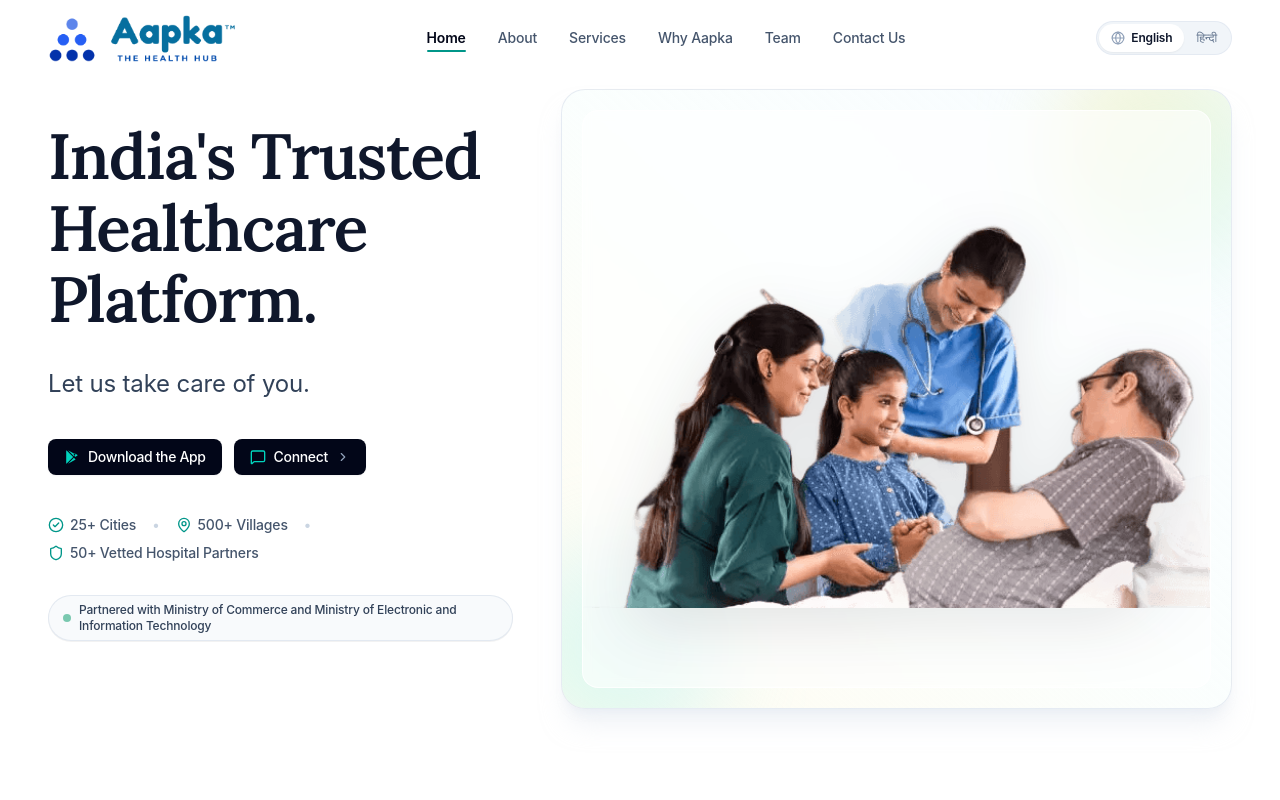
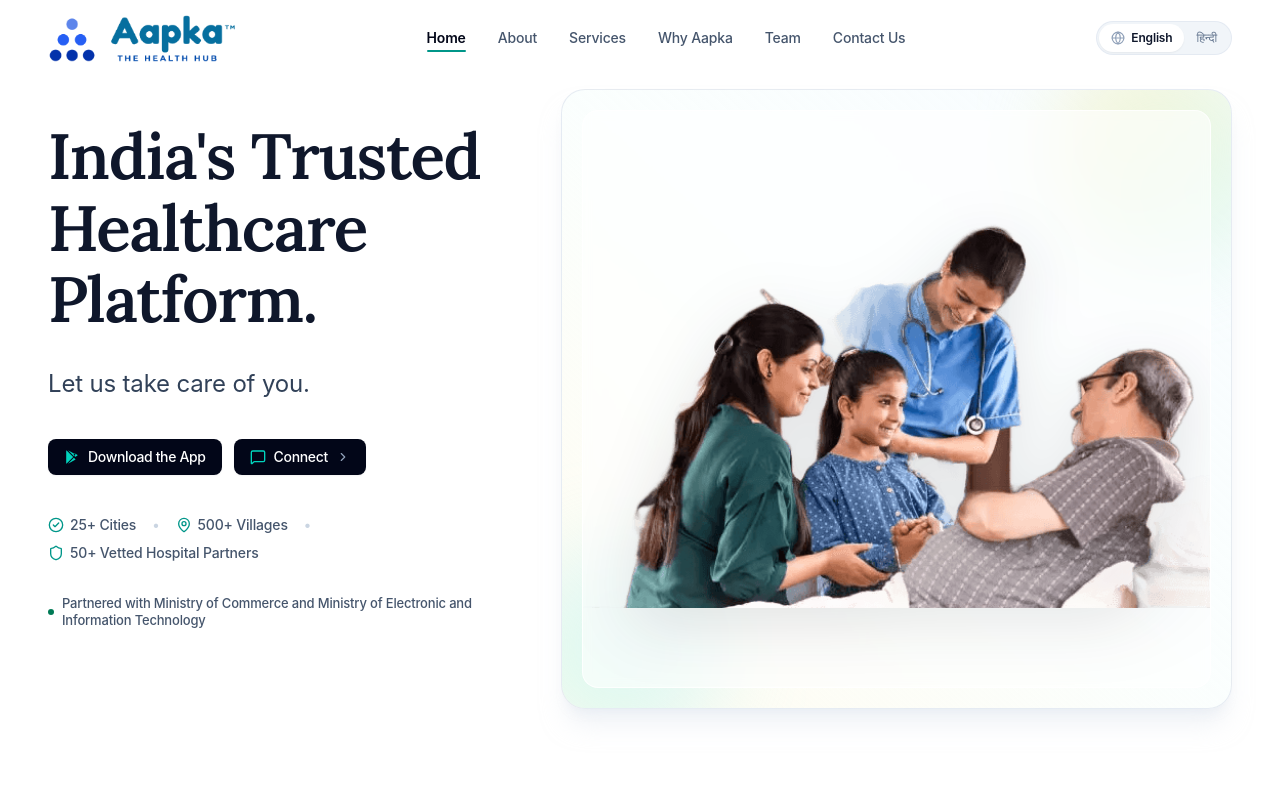
Before and after one commit to aapkatech/Aapka, a React (Vite) app: page / in a window 1280 px wide. Shown: the top 800 px of the page. Built offline with nearby package versions, Linux system fonts and the light colour scheme; a web font is replaced by a local one.

Commit message:
refactor(hero): style government partnership badge with clean institutional typography

```diff
--- a/src/components/Hero.tsx
+++ b/src/components/Hero.tsx
@@ -181,12 +181,12 @@ export const Hero: React.FC<HeroProps> = ({ t }) => {
               </div>
             </div>
 
-            {/* Official Government Partnership Trust Badge */}
+            {/* Official Government Partnership */}
             <div className="pt-1">
-              <div className="inline-flex items-center gap-2 px-3.5 py-1.5 rounded-full bg-slate-50 border border-slate-200/90 text-slate-700 text-[11px] sm:text-xs font-medium shadow-2xs">
-                <span className="w-2 h-2 rounded-full bg-emerald-600 shrink-0 animate-pulse" />
+              <p className="text-xs sm:text-[13px] text-slate-600 font-medium flex items-center gap-2">
+                <span className="inline-block w-1.5 h-1.5 rounded-full bg-emerald-700 shrink-0" />
                 <span>Partnered with Ministry of Commerce and Ministry of Electronic and Information Technology</span>
-              </div>
+              </p>
             </div>
 
           </div>
```
